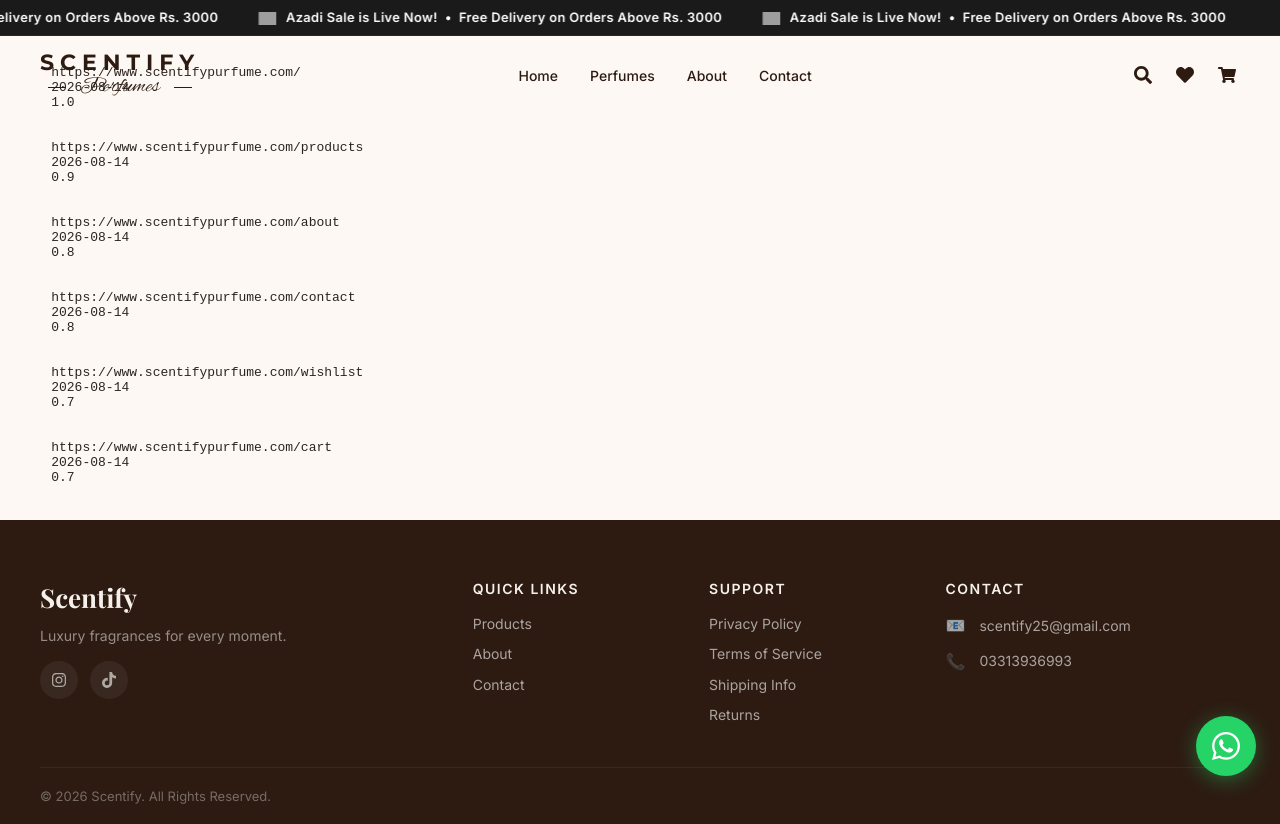
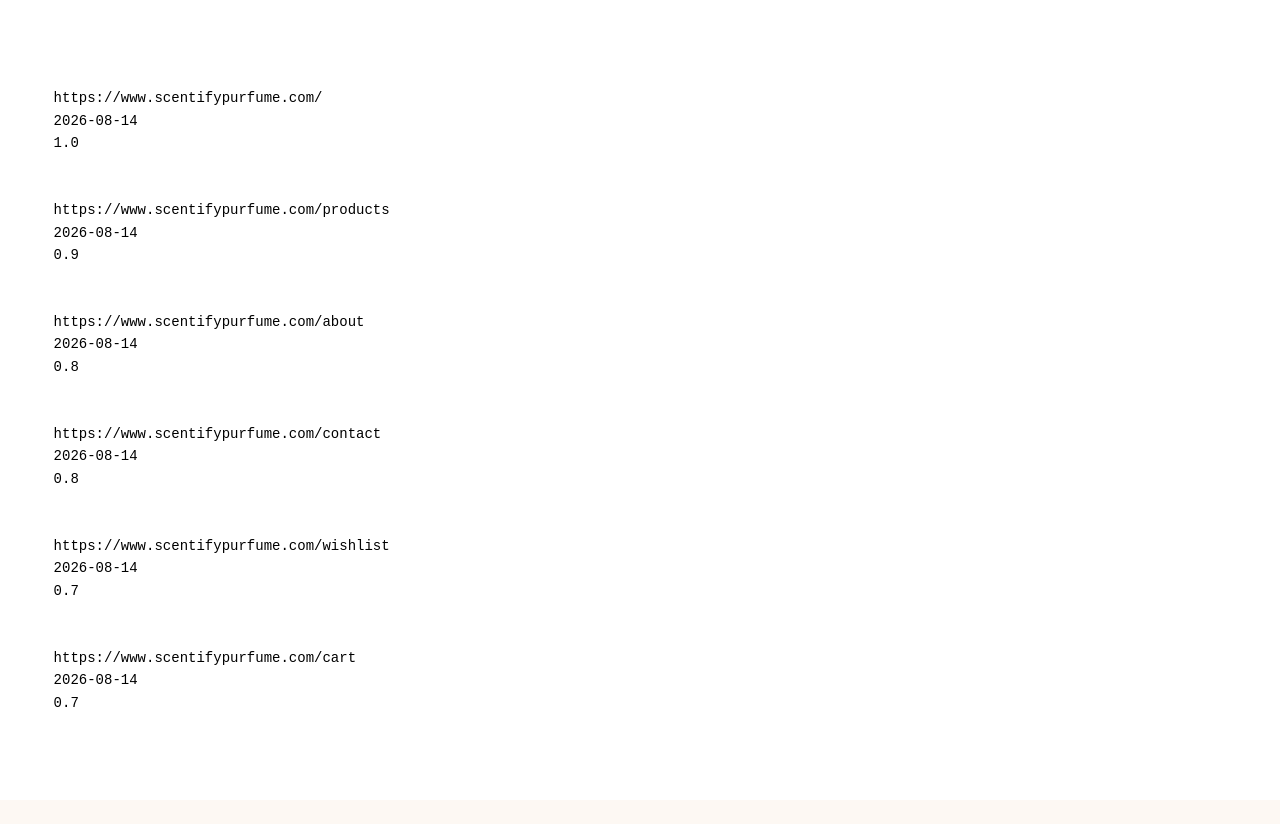
Before and after one commit to Aiman-shk/scentify, a React (Vite) app: page /sitemap.xml in a window 1280 px wide. After the commit the page ends 800 px from the top, so only its background shows below. Built offline with nearby package versions, Linux system fonts and the light colour scheme; no server answers; grey boxes are pictures that could not be loaded; a web font is replaced by a local one.

Commit message:
Fix sitemap - render without layout

```diff
--- a/src/App.jsx
+++ b/src/App.jsx
@@ -1,4 +1,4 @@
-import { BrowserRouter as Router, Routes, Route } from 'react-router-dom';
+import { BrowserRouter as Router, Routes, Route, useLocation } from 'react-router-dom';
 import { CartProvider } from './context/CartContext';
 import { WishlistProvider } from './context/WishlistContext';
 import AnnouncementBar from './components/common/AnnouncementBar';
@@ -16,7 +16,7 @@ import About from './pages/About';
 import Wishlist from './pages/Wishlist';
 import Contact from './pages/Contact';
 import PolicyPages from './pages/PolicyPages';
-import Sitemap from './components/Sitemap'; // ← ADD THIS IMPORT
+import Sitemap from './components/Sitemap';
 
 // Admin Imports
 import AdminLayout from './pages/Admin/AdminLayout';
@@ -26,21 +26,26 @@ import AdminProducts from './pages/Admin/Products';
 
 import './App.css';
 
-function App() {
+function AppContent() {
+  const location = useLocation();
+  const isSitemap = location.pathname === '/sitemap.xml';
+
+  // If it's the sitemap, render without layout
+  if (isSitemap) {
     return (
-    <WishlistProvider>
-      <CartProvider>
-        <Router>
-          <ScrollToTop />
+      <Routes>
+        <Route path="/sitemap.xml" element={<Sitemap />} />
+      </Routes>
+    );
+  }
+
+  // Regular layout with navbar and footer
+  return (
     <div className="flex flex-col min-h-screen">
-            {/* ===== ANNOUNCEMENT BAR - ABOVE NAVBAR ===== */}
       <AnnouncementBar />
       <Navbar />
       <main className="flex-grow">
         <Routes>
-                {/* ===== SITEMAP ROUTE - MUST BE FIRST ===== */}
-                <Route path="/sitemap.xml" element={<Sitemap />} />
-
           {/* Public Routes */}
           <Route path="/" element={<Home />} />
           <Route path="/products" element={<Products />} />
@@ -69,6 +74,16 @@ function App() {
       <Footer />
       <WhatsAppButton />
     </div>
+  );
+}
+
+function App() {
+  return (
+    <WishlistProvider>
+      <CartProvider>
+        <Router>
+          <ScrollToTop />
+          <AppContent />
         </Router>
       </CartProvider>
     </WishlistProvider>
--- a/src/components/Sitemap.jsx
+++ b/src/components/Sitemap.jsx
@@ -35,13 +35,21 @@ const Sitemap = () => {
   </url>
 </urlset>`;
 
+  // Force XML response
   return (
     <div
       dangerouslySetInnerHTML={{ __html: sitemapXML }}
       style={{
+        display: 'block',
         whiteSpace: 'pre-wrap',
         fontFamily: 'monospace',
-        padding: '20px'
+        fontSize: '14px',
+        padding: '20px',
+        margin: 0,
+        background: '#ffffff',
+        minHeight: '100vh',
+        color: '#000000',
+        lineHeight: '1.6'
       }}
     />
   );
```
Lines whose indentation alone changed are shown as unchanged.
